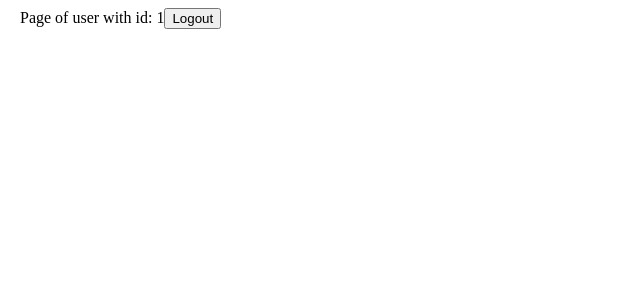
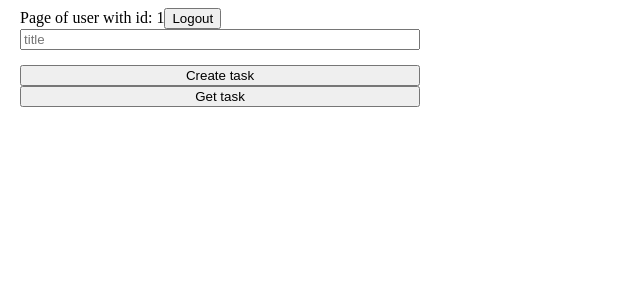
Before and after one commit to Twocram/crud-todo, a React (Create React App) app in the folder client/: page /users/1 in a window 1280 px wide. Shown: the top 300 px of the page, without its empty margins (0-640 px from the left). Built offline with nearby package versions, Linux system fonts and the light colour scheme; sample sign-in values are in the browser's storage.

Commit message:
added functions for creating and gettind todos

```diff
--- a/client/src/pages/Home.tsx
+++ b/client/src/pages/Home.tsx
@@ -1,12 +1,17 @@
 import React, { FC, useEffect, useState } from 'react';
 import { useNavigate, useParams } from 'react-router-dom';
-import { IUser } from '../types/types';
+import Form from '../components/Form/Form';
+import { IUser, ITodo } from '../types/types';
+import axios from 'axios';
 
 type Props = {};
 
 const Home: FC<Props> = () => {
   const params = useParams();
   const navigate = useNavigate();
+  const [todo, setTodo] = useState<ITodo>({
+    title: '',
+  });
   const [user, setUser] = useState<IUser>(
     JSON.parse(localStorage.getItem('user') as string)
   );
@@ -24,6 +29,23 @@ const Home: FC<Props> = () => {
     }
   }, [user]);
 
+  const createTask = () => {
+    axios
+      .post('http://localhost:3001/api/todos/create', {
+        title: todo.title,
+        id_user: params.id,
+      })
+      .then(() => {
+        console.log('task created');
+      });
+  };
+
+  const getTasks = () => {
+    axios.get(`http://localhost:3001/api/todos/${params.id}`).then((res) => {
+      console.log(res.data);
+    });
+  };
+
   const Logout = () => {
     localStorage.removeItem('user');
     navigate('/auth');
@@ -32,6 +54,17 @@ const Home: FC<Props> = () => {
     <div>
       Page of user with id: {params.id}
       <button onClick={Logout}>Logout</button>
+      <Form>
+        <input
+          type='text'
+          placeholder='title'
+          onChange={(e: React.ChangeEvent<HTMLInputElement>) =>
+            setTodo({ ...todo, title: e.target.value })
+          }
+        />
+        <button onClick={createTask}>Create task</button>
+        <button onClick={getTasks}>Get task</button>
+      </Form>
     </div>
   );
 };
```
